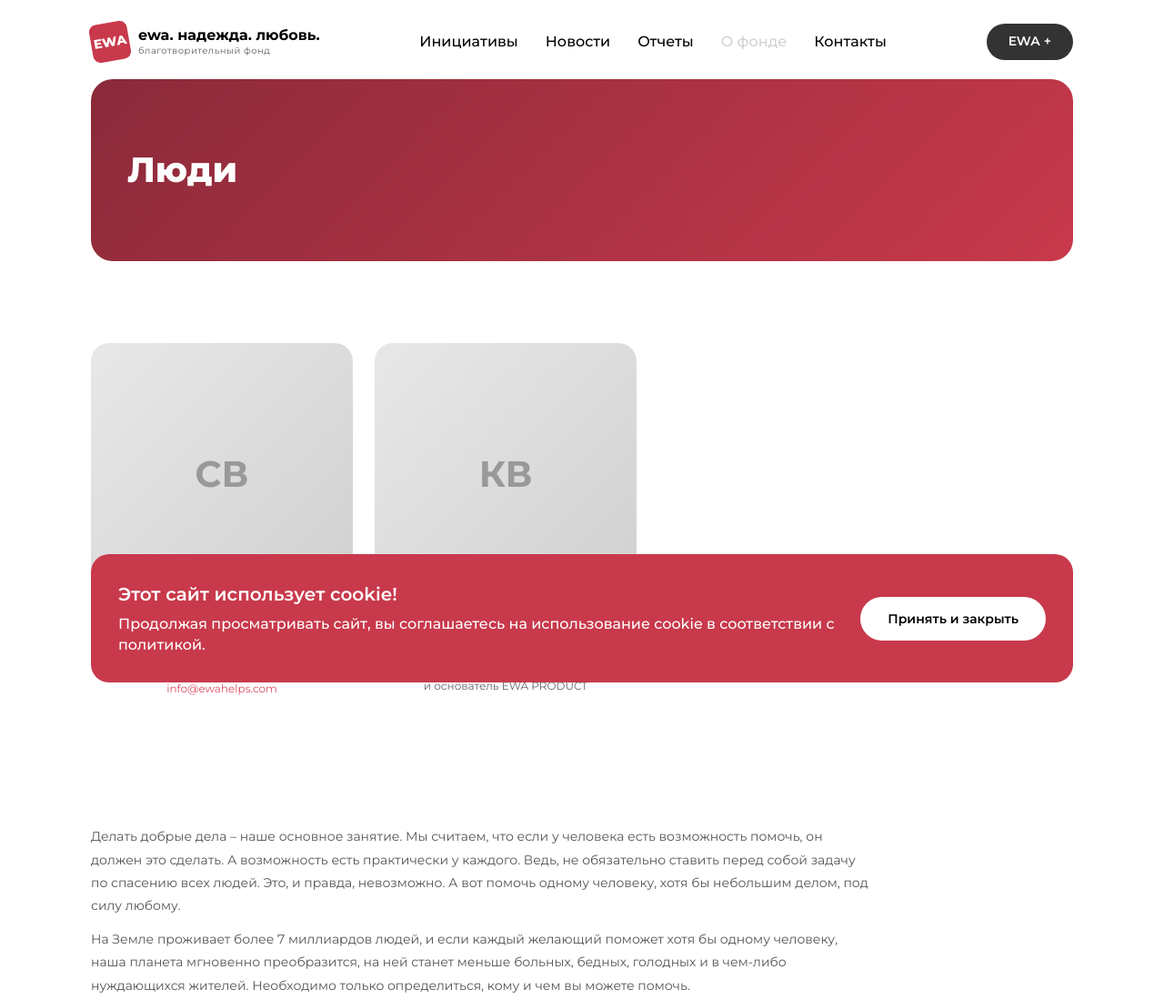
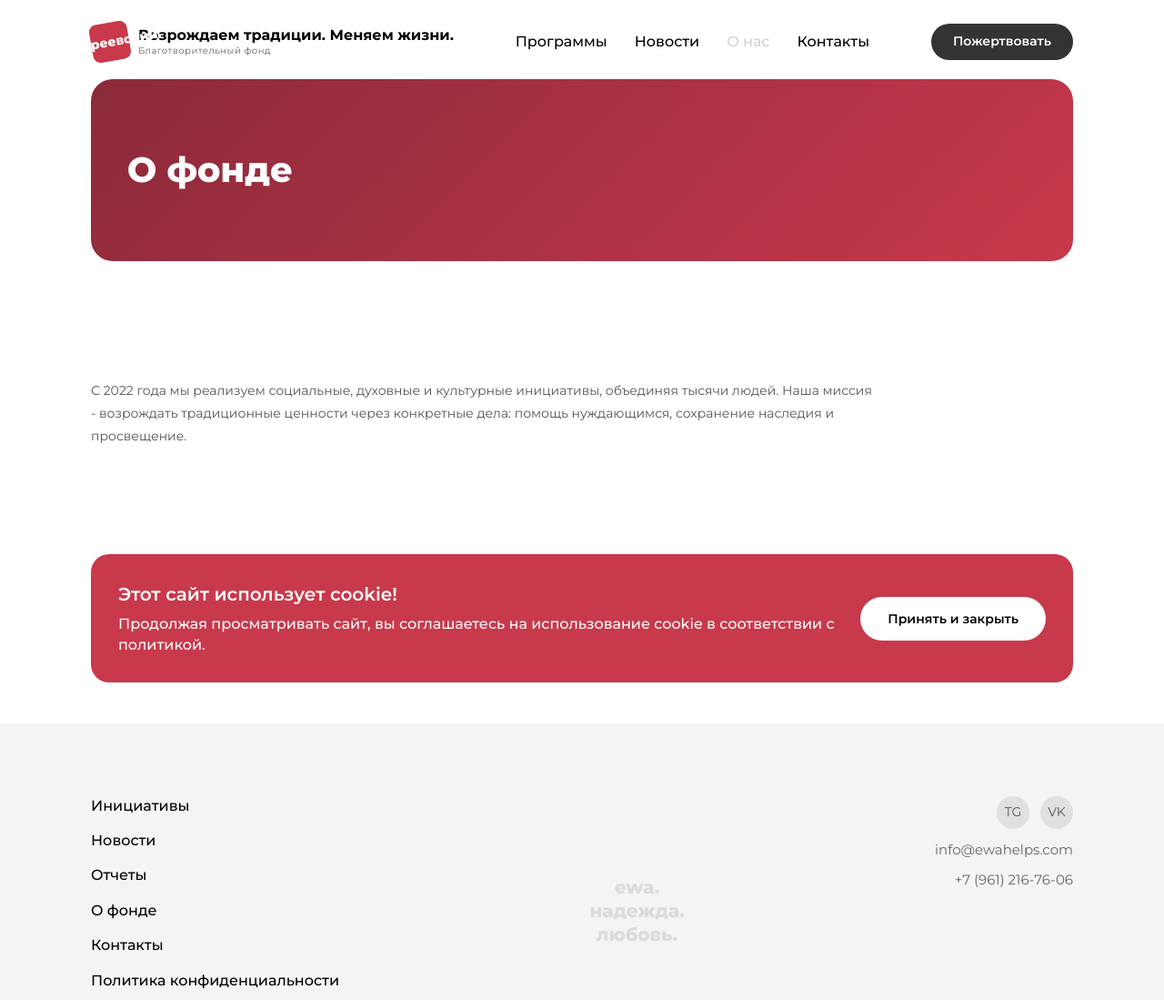
Before and after one commit to Vladislav8125/AI-Assistant, a plain HTML site: page site/about/index.html in a window 1280 px wide. Shown: the top 1099 px of the page at 91% size. Drawn offline with Linux system fonts and the light colour scheme.

Commit message:
Update index.html

```diff
--- a/site/about/index.html
+++ b/site/about/index.html
@@ -3,7 +3,7 @@
 <head>
   <meta charset="UTF-8">
   <meta name="viewport" content="width=device-width, initial-scale=1.0">
-  <title>О фонде — EWA. Надежда. Любовь.</title>
+  <title>О фонде — Андреевский.</title>
   <link rel="stylesheet" href="../css/style.css">
 </head>
 <body>
@@ -11,22 +11,22 @@
   <div class="container">
     <header class="header">
       <a href="../" class="header__logo">
-        <div class="header__logo-icon">EWA</div>
+        <div class="header__logo-icon">Андреевский</div>
         <div class="header__logo-text">
-          <span class="header__logo-name">ewa. надежда. любовь.</span>
-          <span class="header__logo-subtitle">благотворительный фонд</span>
+          <span class="header__logo-name">Возрождаем традиции. Меняем жизни.</span>
+          <span class="header__logo-subtitle">Благотворительный фонд</span>
         </div>
       </a>
       <nav class="header__nav" id="nav">
-        <a href="../initiatives/" class="header__nav-link">Инициативы</a>
+        <a href="../initiatives/" class="header__nav-link">Программы</a>
         <a href="../news/" class="header__nav-link">Новости</a>
-        <a href="../reports/" class="header__nav-link">Отчеты</a>
-        <a href="../about/" class="header__nav-link active">О фонде</a>
+       <!-- <a href="../reports/" class="header__nav-link">Отчеты</a> -->
+        <a href="../about/" class="header__nav-link active">О нас</a>
         <a href="../contacts/" class="header__nav-link">Контакты</a>
       </nav>
       <div class="header__right">
 
-        <a href="../donate/" class="header__ewa-btn">EWA +</a>
+        <a href="../donate/" class="header__ewa-btn">Пожертвовать</a>
       </div>
       <div class="mobile-menu-toggle" onclick="document.getElementById('nav').classList.toggle('open')">
         <span></span><span></span><span></span>
@@ -37,11 +37,11 @@
   <!-- Page Banner -->
   <div class="container">
     <div class="page-banner page-banner--red">
-      <h1 class="page-banner__title">Люди</h1>
+      <h1 class="page-banner__title">О фонде</h1>
     </div>
   </div>
 
-  <!-- Team Leaders -->
+  <!-- Team Leaders
   <div class="container">
     <section class="section">
       <div class="team-grid" style="grid-template-columns: repeat(2, 1fr); max-width: 600px;">
@@ -64,20 +64,13 @@
         </div>
       </div>
     </section>
-  </div>
+  </div> -->
 
   <!-- About Description -->
   <div class="container">
     <section class="section">
       <div class="legal-content">
-        <p>Делать добрые дела – наше основное занятие. Мы считаем, что если у человека есть возможность помочь, он должен это сделать. А возможность есть практически у каждого. Ведь, не обязательно ставить перед собой задачу по спасению всех людей. Это, и правда, невозможно. А вот помочь одному человеку, хотя бы небольшим делом, под силу любому.</p>
-        <p>На Земле проживает более 7 миллиардов людей, и если каждый желающий поможет хотя бы одному человеку, наша планета мгновенно преобразится, на ней станет меньше больных, бедных, голодных и в чем-либо нуждающихся жителей. Необходимо только определиться, кому и чем вы можете помочь.</p>
-        <p>Благотворительный фонд «Эва.Надежда.Любовь» - некоммерческая организация, созданная на добровольной основе и преследующая общественно полезные цели.</p>
-        <p>В список наших дел входит социальная поддержка нуждающихся людей, помощь детям-сиротам, детям оставшимся без попечения родителей, инвалидам, женщинам, оказавшихся в трудной жизненной ситуации, многодетным родителям и другим нуждающимся категориям граждан.</p>
-        <p>Также, мы хотим сделать наш мир намного чище, поэтому инициативы в сфере экологии тоже являются частью нашей миссии. Помимо помощи социально незащищенным слоям занимаемся пропагандой мира, здорового образа жизни, семейных ценностей, охраны окружающей среды и другими полезным направлениям.</p>
-        <p>Наша помощь может быть материальная, консультационная, организационная или какая-либо еще.</p>
-        <p>Если вам нужна благотворительная поддержка - обращайтесь к нам, и мы придумаем, как вам помочь. Если же вы сами готовы заняться благотворительностью, милости просим в наши ряды! Мы будем рады вступлению в наш фонд как физических, так и юридических лиц.</p>
-        <p>Свяжитесь с нами! Мы будем рады помочь нуждающимся и найти единомышленников!</p>
+        <p>С 2022 года мы реализуем социальные, духовные и культурные инициативы, объединяя тысячи людей. Наша миссия - возрождать традиционные ценности через конкретные дела: помощь нуждающимся, сохранение наследия и просвещение.</p>
       </div>
     </section>
   </div>
@@ -91,7 +84,7 @@
     </div>
   </div>
 
-  <!-- More Team Members -->
+  <!-- More Team Members
   <div class="container">
     <section class="section">
       <div class="team-grid">
@@ -145,7 +138,7 @@
         </div>
       </div>
     </section>
-  </div>
+  </div>-->
 
   <!-- Footer -->
   <footer class="footer">
```
